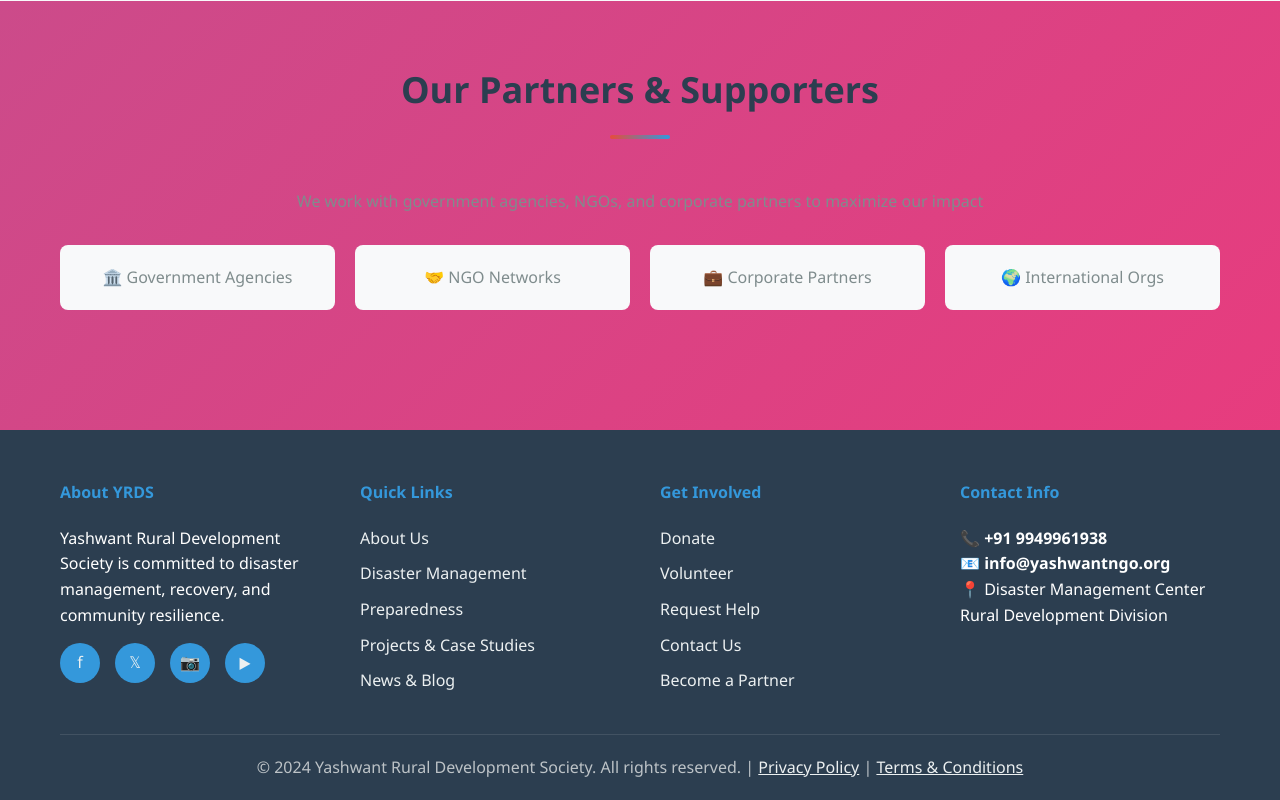
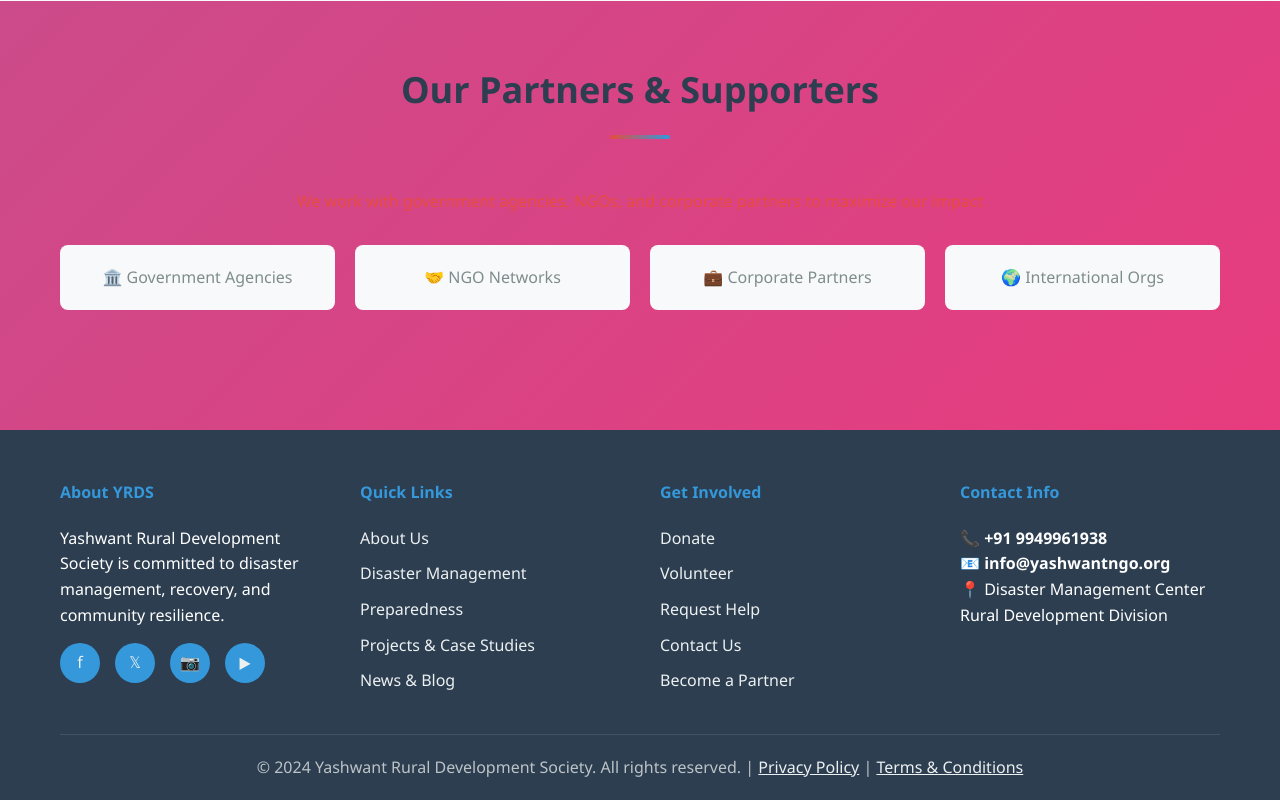
Before and after one commit to rolly05codes/NEW-NGO, a website: page frontend/index.html in a window 1280 px wide. Shown: the part 7218-8018 px from the top of the page. Drawn offline with nearby package versions, Linux system fonts and the light colour scheme; no server answers.

Commit message:
style: change partners section text color to primary red for better visibility

```diff
--- a/frontend/index.html
+++ b/frontend/index.html
@@ -394,7 +394,7 @@
   <section class="section">
     <div class="container">
       <h2 class="section-title">Our Partners & Supporters</h2>
-      <p style="text-align: center; color: #7f8c8d; margin-bottom: 30px;">We work with government agencies, NGOs, and corporate partners to maximize our impact</p>
+      <p style="text-align: center; color: var(--primary-color); margin-bottom: 30px; font-weight: 500;">We work with government agencies, NGOs, and corporate partners to maximize our impact</p>
       <div style="display: grid; grid-template-columns: repeat(auto-fit, minmax(150px, 1fr)); gap: 20px; align-items: center;">
         <div style="background: #f8f9fa; padding: 20px; border-radius: 8px; text-align: center; color: #7f8c8d;">🏛️ Government Agencies</div>
         <div style="background: #f8f9fa; padding: 20px; border-radius: 8px; text-align: center; color: #7f8c8d;">🤝 NGO Networks</div>
```
